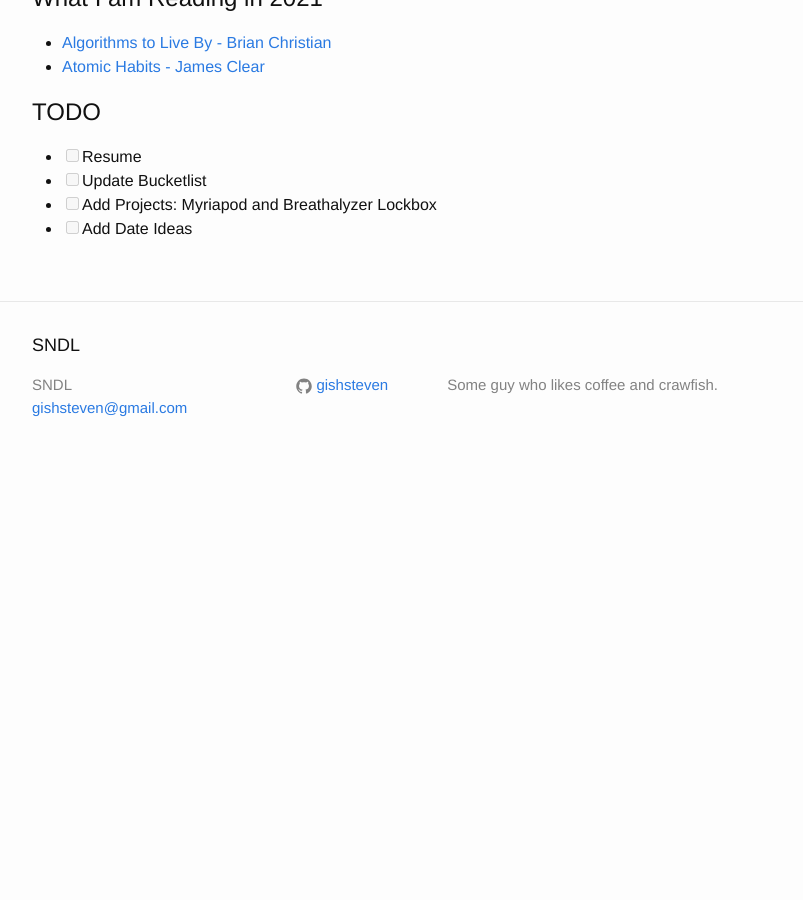
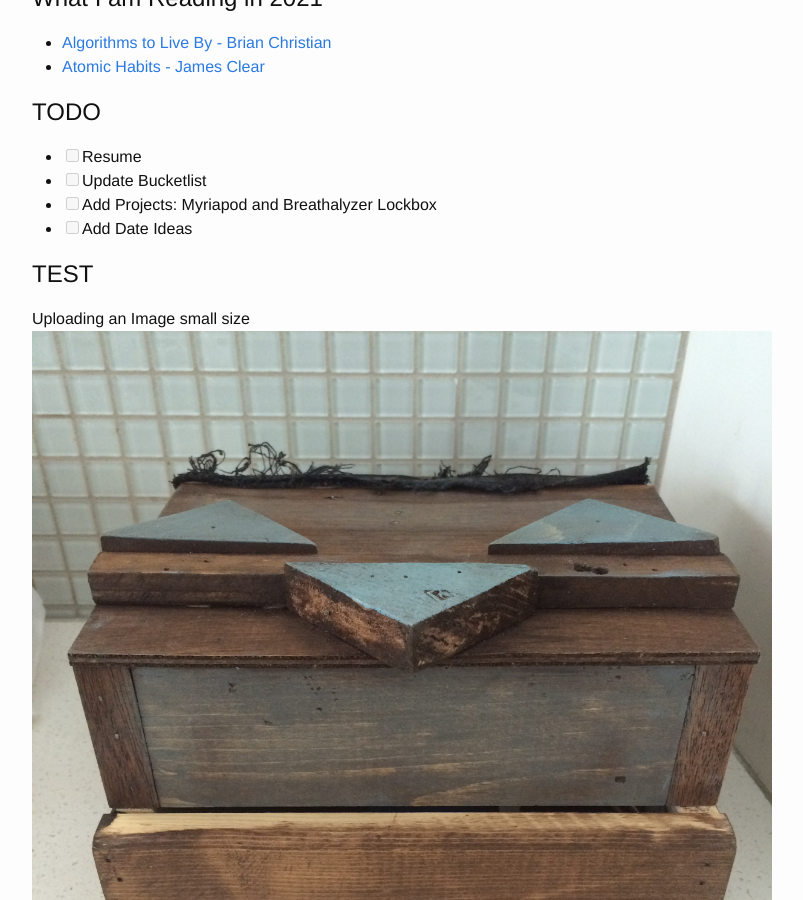
Before and after one commit to gishsteven/gishsteven.github.io, a Jekyll site: the page built from uncategorized.md, in a window 1280 px wide and 900 px high, scrolled down 412 px. Shown: the whole window, without its empty margins (238-1041 px from the left). Built offline with Jekyll 4.4.1, drawn with Linux system fonts in a browser that asks for light colours; before the commit the page ends 900 px from its top, so only the background shows below that.

Commit message:
Update uncategorized.md
Tested uploading an image
todo: resize and center?

```diff
--- a/uncategorized.md
+++ b/uncategorized.md
@@ -26,3 +26,8 @@ published: true
  - [ ] Update Bucketlist
  - [ ] Add Projects: Myriapod and Breathalyzer Lockbox
  - [ ] Add Date Ideas
+
+# TEST
+Uploading an Image small size
+![Alcohol Sensor Lockbox_back](/images/IMG_1339.JPG)
+<img src="/images/IMG_1339.JPG" alt="drawing" width="200"/>
```
